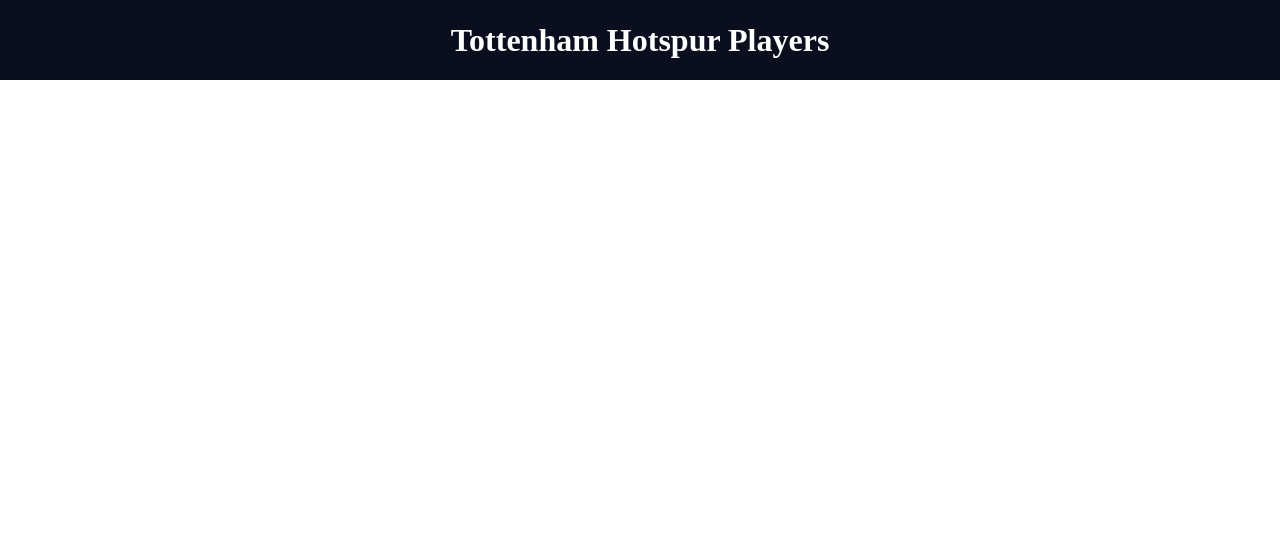
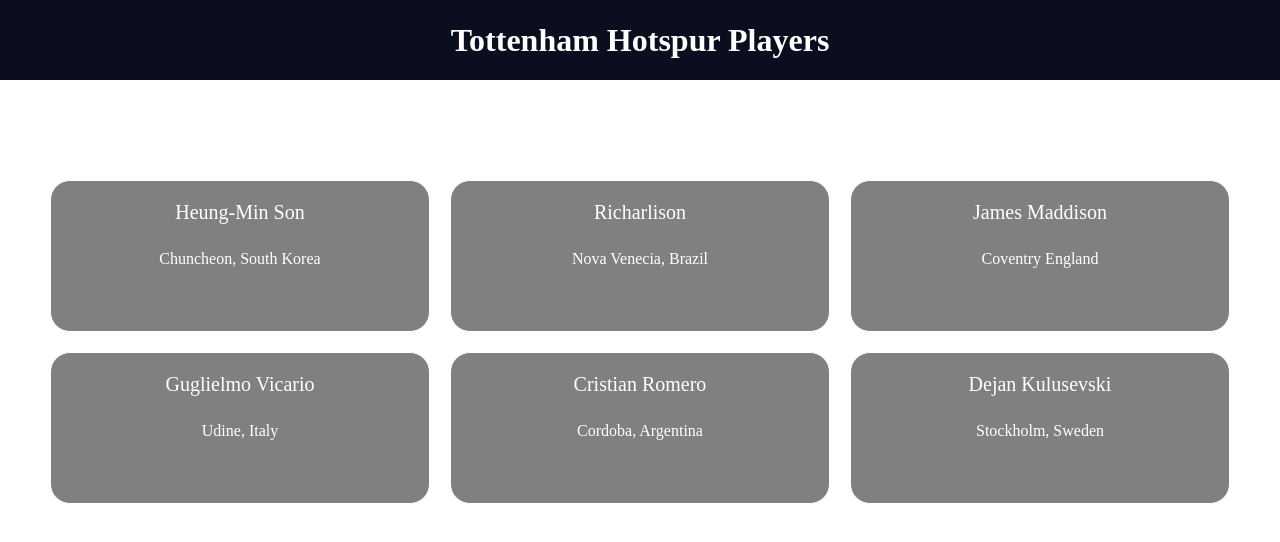
Before and after one commit to JustinLeongHK/spurs, a Vue app: page / in a window 1280 px wide. Shown: the top 542 px of the page. Built offline with nearby package versions, Linux system fonts and the light colour scheme.

Commit message:
added the content of the page

```diff
--- a/src/App.vue
+++ b/src/App.vue
@@ -1,16 +1,19 @@
 <template>
   <div id="app">
     <MainPageHeader></MainPageHeader>
+    <FootballPlayers></FootballPlayers>
   </div>
 </template>
 
 <script>
 import MainPageHeader from "./components/MainPageHeader.vue";
+import FootballPlayers from "./components/FootballPlayers.vue";
 
 export default {
   name: "App",
   components: {
     MainPageHeader,
+    FootballPlayers,
   },
 };
 </script>
--- /dev/null
+++ b/src/components/FootballPlayers.vue
@@ -0,0 +1,94 @@
+<template>
+  <div class="content">
+    <div
+      v-for="(player, index) in players"
+      :key="index"
+      class="player"
+      @click="player.show = !player.show"
+    >
+      <p class="player_name">{{ player.name }}</p>
+      <p>{{ player.location }}</p>
+      <p v-show="player.show" class="player_position">{{ player.position }}</p>
+    </div>
+  </div>
+</template>
+
+<script>
+export default {
+  data() {
+    return {
+      players: [
+        {
+          name: "Heung-Min Son",
+          location: "Chuncheon, South Korea",
+          position: "Striker",
+          show: false,
+        },
+        {
+          name: "Richarlison",
+          location: "Nova Venecia, Brazil",
+          position: "Striker",
+          show: false,
+        },
+        {
+          name: "James Maddison",
+          location: "Coventry England",
+          position: "Playmaker",
+          show: false,
+        },
+        {
+          name: "Guglielmo Vicario",
+          location: "Udine, Italy",
+          position: "Goalkeeper",
+          show: false,
+        },
+        {
+          name: "Cristian Romero",
+          location: "Cordoba, Argentina",
+          position: "Defender",
+          show: false,
+        },
+        {
+          name: "Dejan Kulusevski",
+          location: "Stockholm, Sweden",
+          position: "Left Winger",
+          show: false,
+        },
+      ],
+    };
+  },
+};
+</script>
+
+<style>
+.content {
+  display: grid;
+  grid-template-columns: 1fr 1fr 1fr;
+  margin: 100px 50px;
+  gap: 20px;
+}
+
+.player {
+  height: 150px;
+  border: solid;
+  border-width: 1px;
+  display: flex;
+  flex-direction: column;
+  text-align: center;
+  border-radius: 20px;
+  background: grey;
+  color: white;
+}
+
+.player_name {
+  font-size: 20px;
+}
+
+p {
+  margin-bottom: 10px;
+}
+
+.player_position {
+  font-weight: bolder;
+}
+</style>
```
